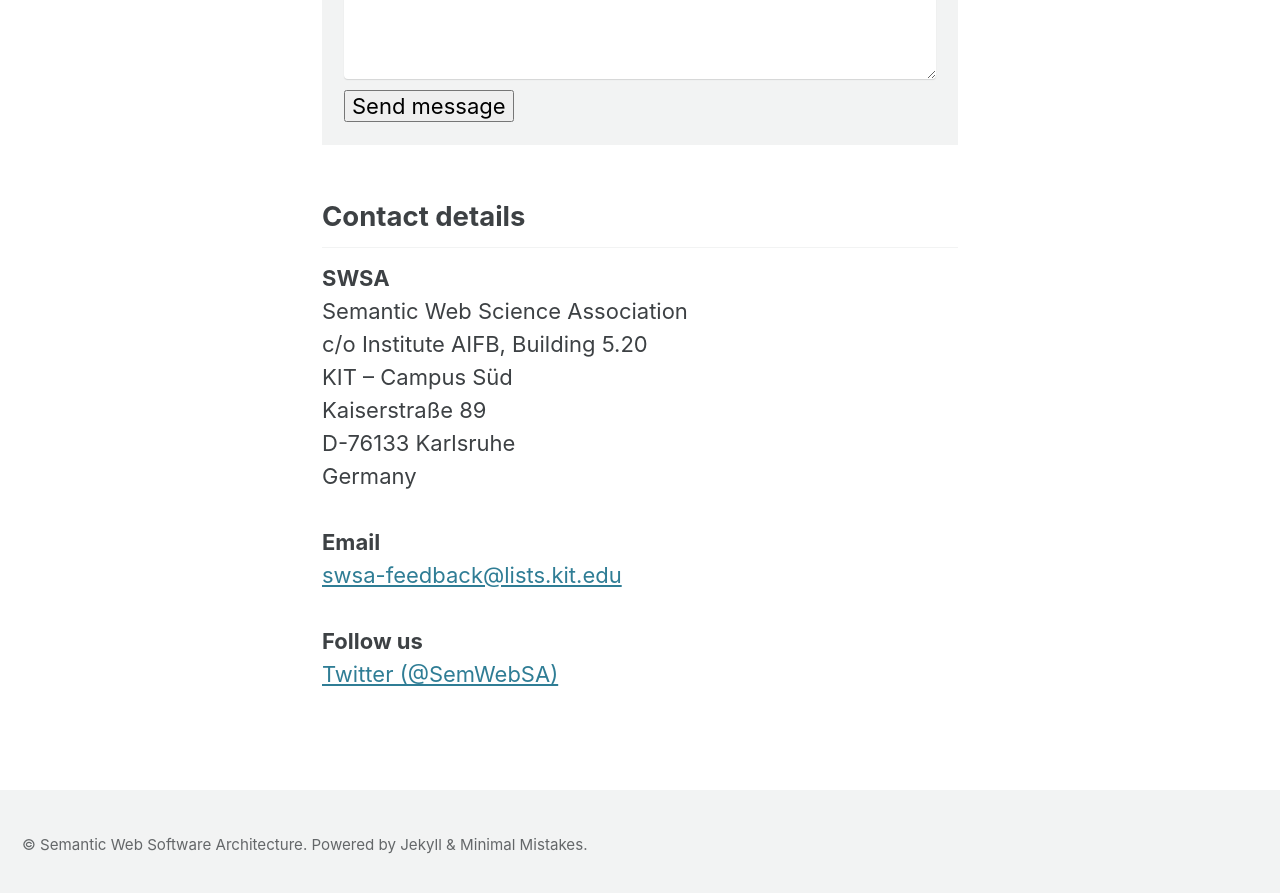
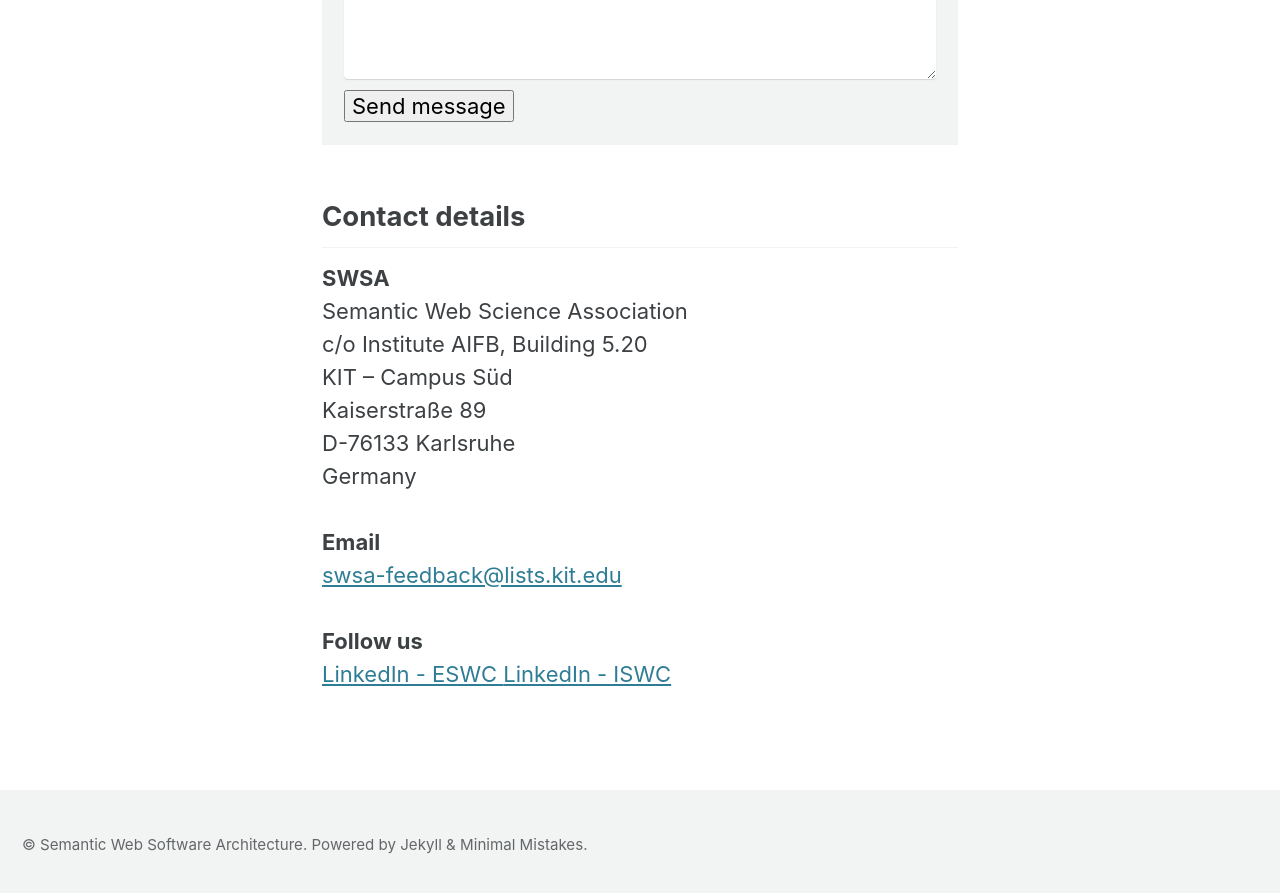
Before and after one commit to Semantic-Web-Science-Association/swsa_website, a Jekyll site: the page built from _pages/contact.md, in a window 1280 px wide and 900 px high, scrolled down 829 px. Shown: the top 893 px of the window. Built offline with Jekyll 4.4.1, drawn with Linux system fonts in a browser that asks for light colours; cached includes are drawn as plain includes.

Commit message:
remove twitter and add linkedin to iswc and eswc

```diff
--- a/_pages/contact.md
+++ b/_pages/contact.md
@@ -58,8 +58,11 @@
     <br><br>
 
     <strong>Follow us</strong><br>
-    <a href="https://twitter.com/SemWebSA" target="_blank">
-      Twitter (@SemWebSA)
+    <a href="https://www.linkedin.com/company/eswc-conf/" target="_blank">
+      LinkedIn - ESWC
+    </a>
+    <a href="https://www.linkedin.com/company/iswc/" target="_blank">
+      LinkedIn - ISWC
     </a>
   </div>
 
```
